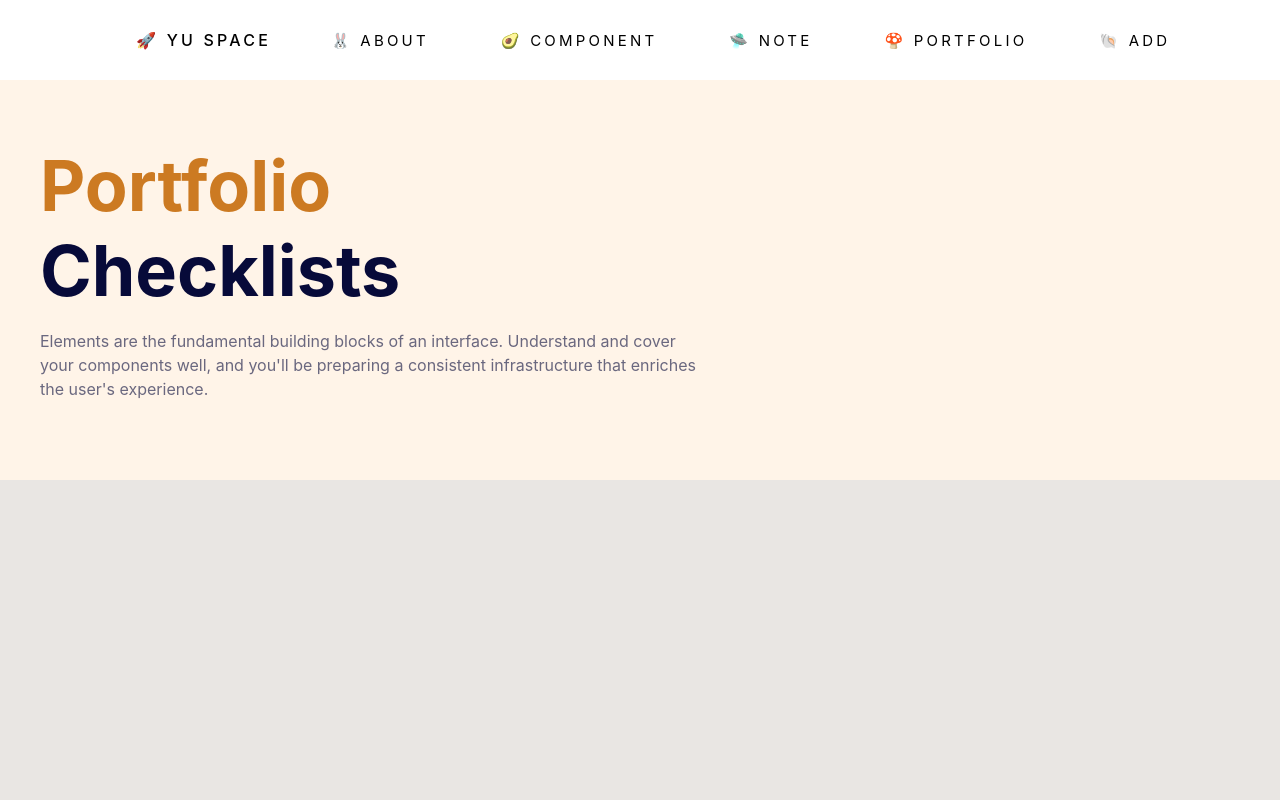
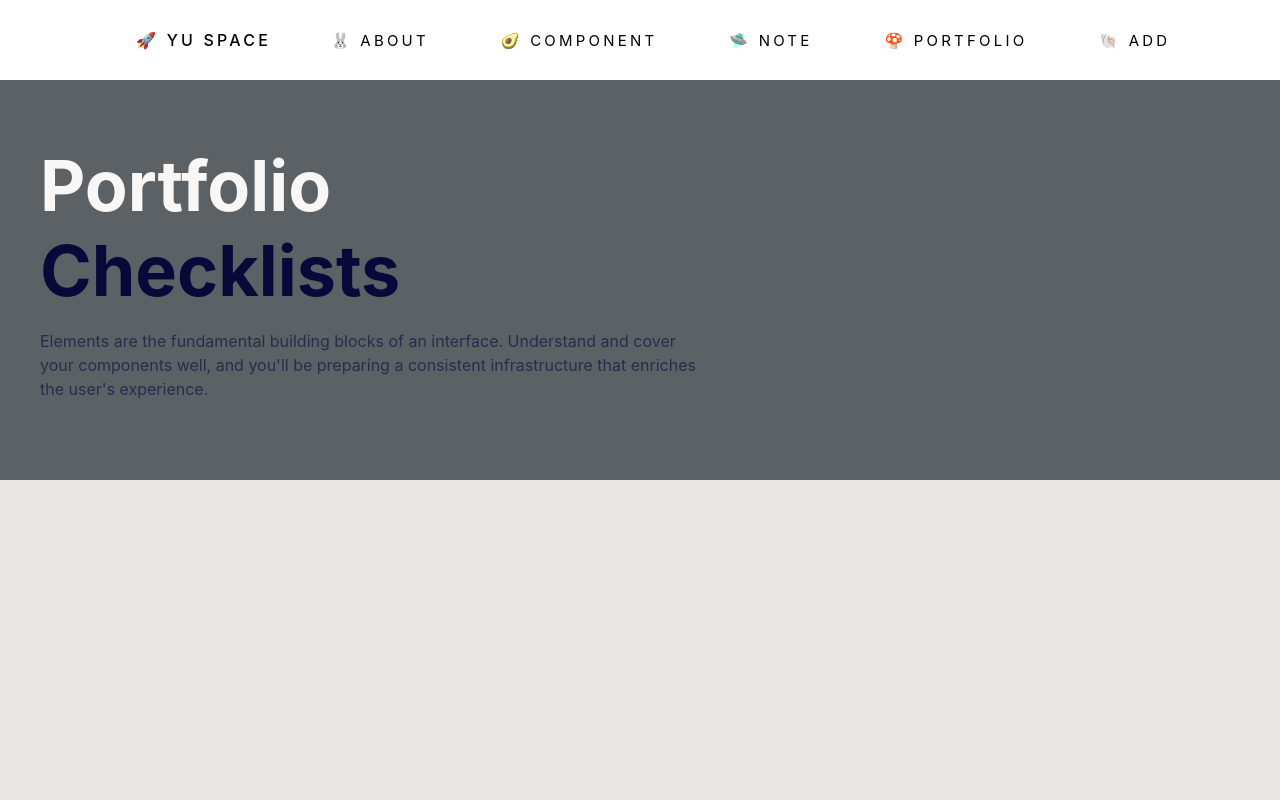
Before and after one commit to wuyuchuan617/NestJS-course, a Next.js app: page /portfolio in a window 1280 px wide. Shown: the top 800 px of the page. Built offline with nearby package versions, Linux system fonts and the light colour scheme.

Commit message:
update banner style

```diff
--- a/pages/note/index.js
+++ b/pages/note/index.js
@@ -7,8 +7,8 @@ function NotePage() {
       style={{ display: "flex", flexDirection: "column", alignItems: "center" }}
     >
       <Banner
-        backgroundColor={"rgb(255, 240, 237)"}
-        titleColor={"#e9652e"}
+        backgroundColor={"#f9f7f6"}
+        titleColor={"#C0BDB1"}
         bannerTitle={"Note"}
         bannerSubtitlr={"Checklists"}
         description={`Elements are the fundamental building blocks of an interface.
--- a/pages/portfolio/index.js
+++ b/pages/portfolio/index.js
@@ -7,8 +7,8 @@ function PortfolioPage() {
       style={{ display: "flex", flexDirection: "column", alignItems: "center" }}
     >
       <Banner
-        backgroundColor={"#fff4e8"}
-        titleColor={"#cc7a22"}
+        backgroundColor={"#5C6166"}
+        titleColor={"rgb(249, 247, 246)"}
         bannerTitle={"Portfolio"}
         bannerSubtitlr={"Checklists"}
         description={`Elements are the fundamental building blocks of an interface.
```
